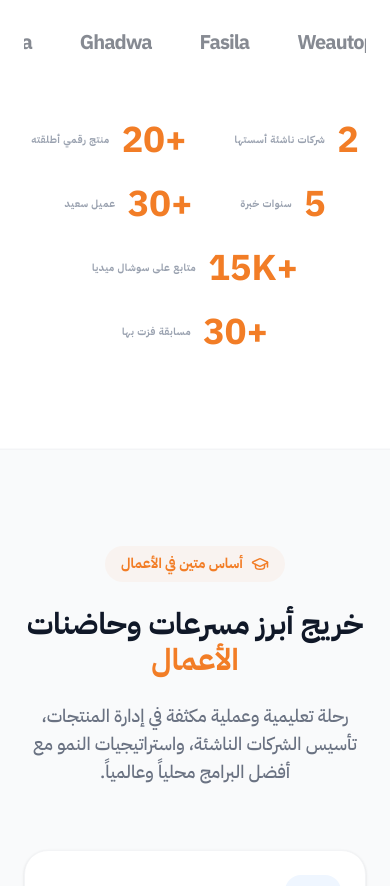
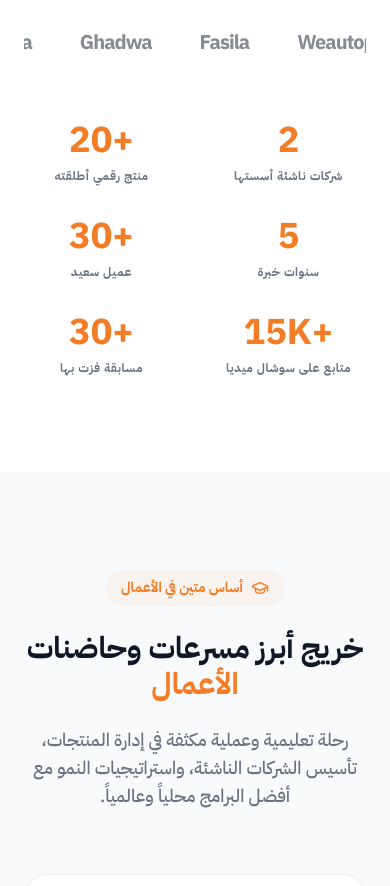
Before and after one commit to Ahmedux7/Profileahmed, a React (Vite) app: page / in a window 390 px wide. Shown: the part 1240-2126 px from the top of the page. Built offline with nearby package versions, Linux system fonts and the light colour scheme.

Commit message:
feat: Improve stats section layout and animations
Refactors the stats section to use a responsive grid layout for better adaptability across screen sizes. Enhances the animation for each stat item to include a subtle upward motion, improving visual appeal.

```diff
--- a/src/App.tsx
+++ b/src/App.tsx
@@ -533,17 +533,17 @@ const TrustedBy = () => {
           </motion.div>
         </div>
 
-        <div className="flex flex-wrap justify-center gap-x-12 gap-y-6">
+        <div className="grid grid-cols-2 md:grid-cols-3 lg:grid-cols-6 gap-8 md:gap-6">
           {stats.map((stat, index) => (
             <motion.div
               key={index}
-              initial={{ opacity: 0 }}
-              whileInView={{ opacity: 1 }}
+              initial={{ opacity: 0, y: 10 }}
+              whileInView={{ opacity: 1, y: 0 }}
               transition={{ delay: index * 0.1 }}
-              className="flex items-center gap-3"
+              className="flex flex-col items-center text-center gap-2"
             >
-              <span className="text-4xl font-black text-brand">{stat.value}</span>
-              <span className="text-gray-400 font-bold text-[10px] uppercase tracking-wider">{stat.label}</span>
+              <span className="text-4xl md:text-5xl font-black text-brand">{stat.value}</span>
+              <span className="text-gray-500 font-bold text-xs md:text-sm uppercase tracking-wider">{stat.label}</span>
             </motion.div>
           ))}
         </div>
```
